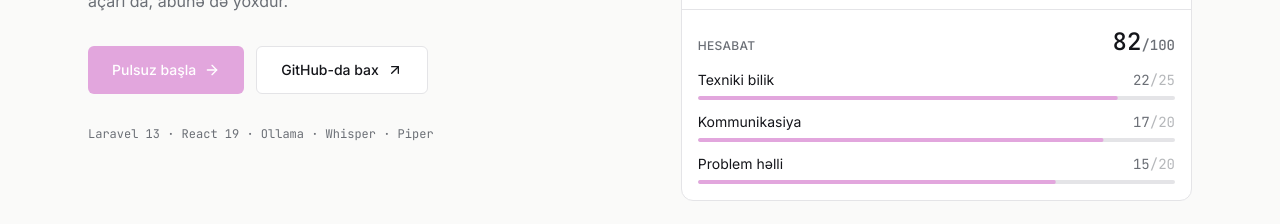
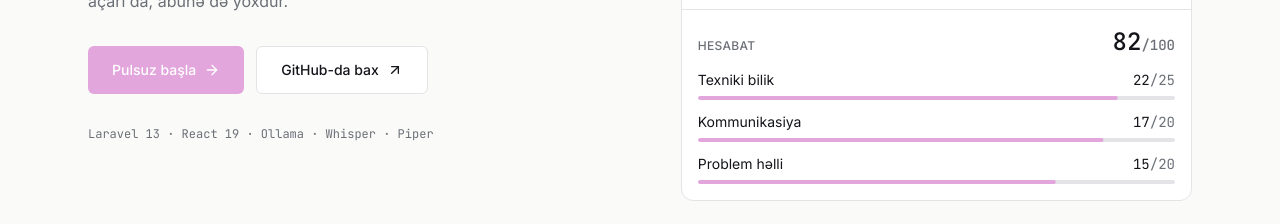
Before and after one commit to IslamCabarli/InterviewPilot-AI, a React (Vite) app in the folder apps/frontend/: page / in a window 1280 px wide. Shown: the part 454-678 px from the top of the page. Built offline with nearby package versions, Linux system fonts and the light colour scheme; no server answers.

Commit message:
style: improve score bar value contrast

```diff
--- a/apps/frontend/src/components/ScoreBar.tsx
+++ b/apps/frontend/src/components/ScoreBar.tsx
@@ -14,9 +14,9 @@ export default function ScoreBar({ label, value, max, delay = 0 }: ScoreBarProps
     <div>
       <div className="flex items-baseline justify-between">
         <p className="text-sm text-text-primary">{label}</p>
-        <p className="font-mono text-sm text-text-secondary">
+        <p className="font-mono text-sm text-text-primary">
           {value}
-          <span className="text-text-secondary/50">/{max}</span>
+          <span className="text-text-secondary">/{max}</span>
         </p>
       </div>
       <div
```
